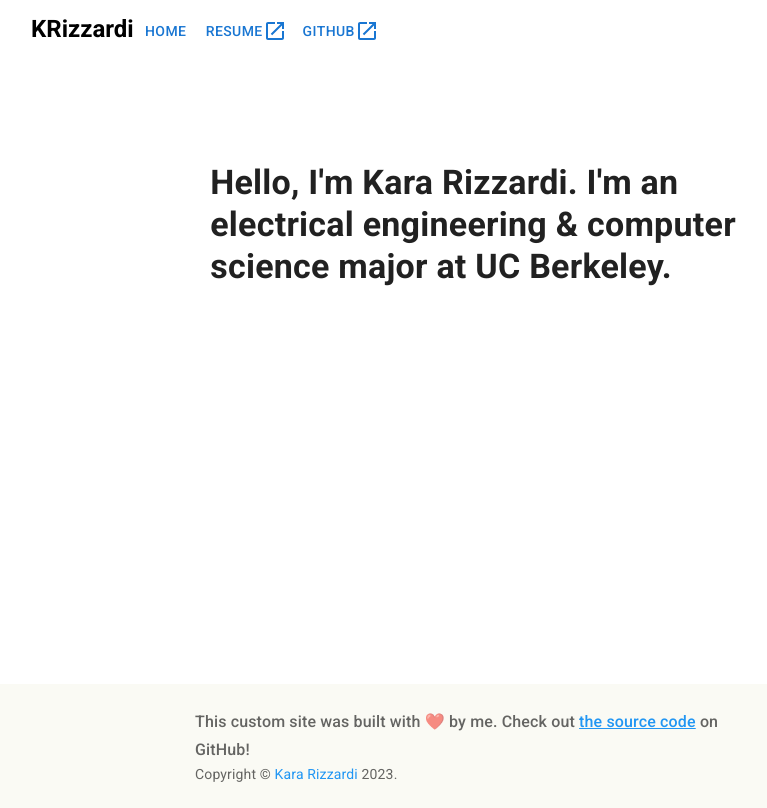
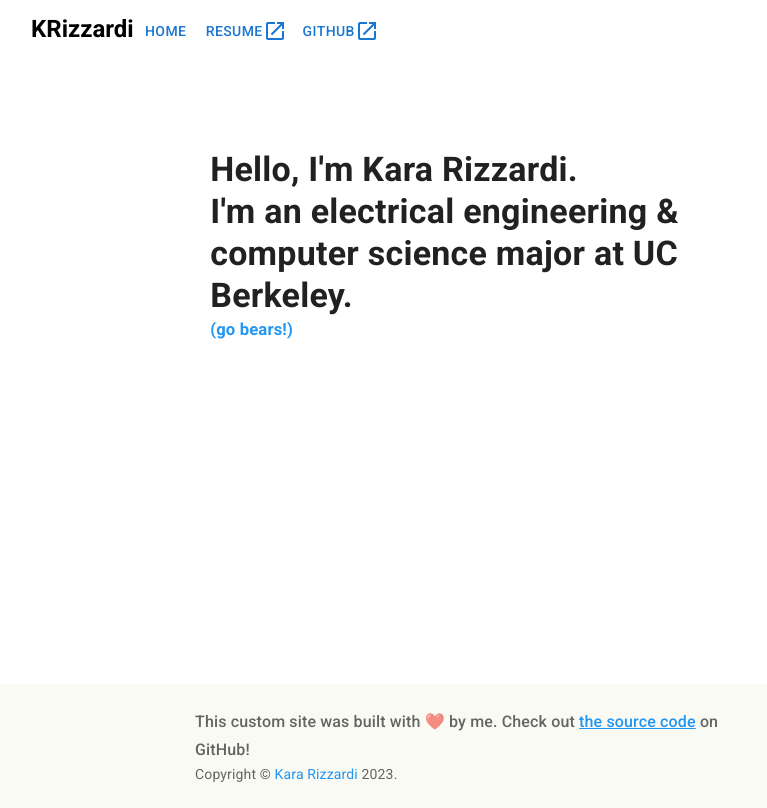
Before and after one commit to kara4600/kararizzardi.com, a Next.js app: page / in a window 1280 px wide. Shown: the whole page, without its empty margins (161-928 px from the left). Built offline with nearby package versions, Linux system fonts and the light colour scheme.

Commit message:
Update landing page

```diff
--- a/src/app/page.tsx
+++ b/src/app/page.tsx
@@ -2,6 +2,7 @@ import * as React from 'react';
 import Grid from '@mui/material/Grid';
 import Fade from '@mui/material/Fade';
 import Typography from '@mui/material/Typography';
+import Link from 'next/link';
 
 export default function HomePage() {
   return (
@@ -11,9 +12,8 @@ export default function HomePage() {
         direction={'column'}
         width={'70%'}
         marginX={'auto'}
-        mt={'1%'}
       >
-        <Fade in timeout={2000}>
+        <Fade in timeout={1750}>
           <Grid
             container
             item
@@ -23,8 +23,23 @@ export default function HomePage() {
             width={{ xs: '100%', sm: '60%' }}
           >
             <Typography fontWeight={'600'} variant="h4">
-              Hello, I'm Kara Rizzardi. I'm an electrical engineering & computer
-              science major at UC Berkeley.
+              Hello, I'm Kara Rizzardi. <br /> I'm an electrical
+              engineering & computer science major at UC Berkeley.
+              <Link
+                href={'https://youtu.be/mfebpLfAt8g?t=2'}
+                target="_blank"
+                style={{ textDecoration: 'none' }}
+              >
+                <Typography
+                  fontWeight={'600'}
+                  variant="h6"
+                  style={{
+                    color: '#2196f3',
+                  }}
+                >
+                  <sup>(go bears!)</sup>
+                </Typography>
+              </Link>
             </Typography>
           </Grid>
         </Fade>
--- a/src/components/Header.tsx
+++ b/src/components/Header.tsx
@@ -20,7 +20,7 @@ export default function Header() {
           href={'/'}
           style={{ textDecoration: 'none', color: '#000' }}
         >
-          <Typography variant="h5" fontWeight={550} mr={'1%'}>
+          <Typography variant="h5" fontWeight={550}>
             KRizzardi
           </Typography>
         </Link>
```
